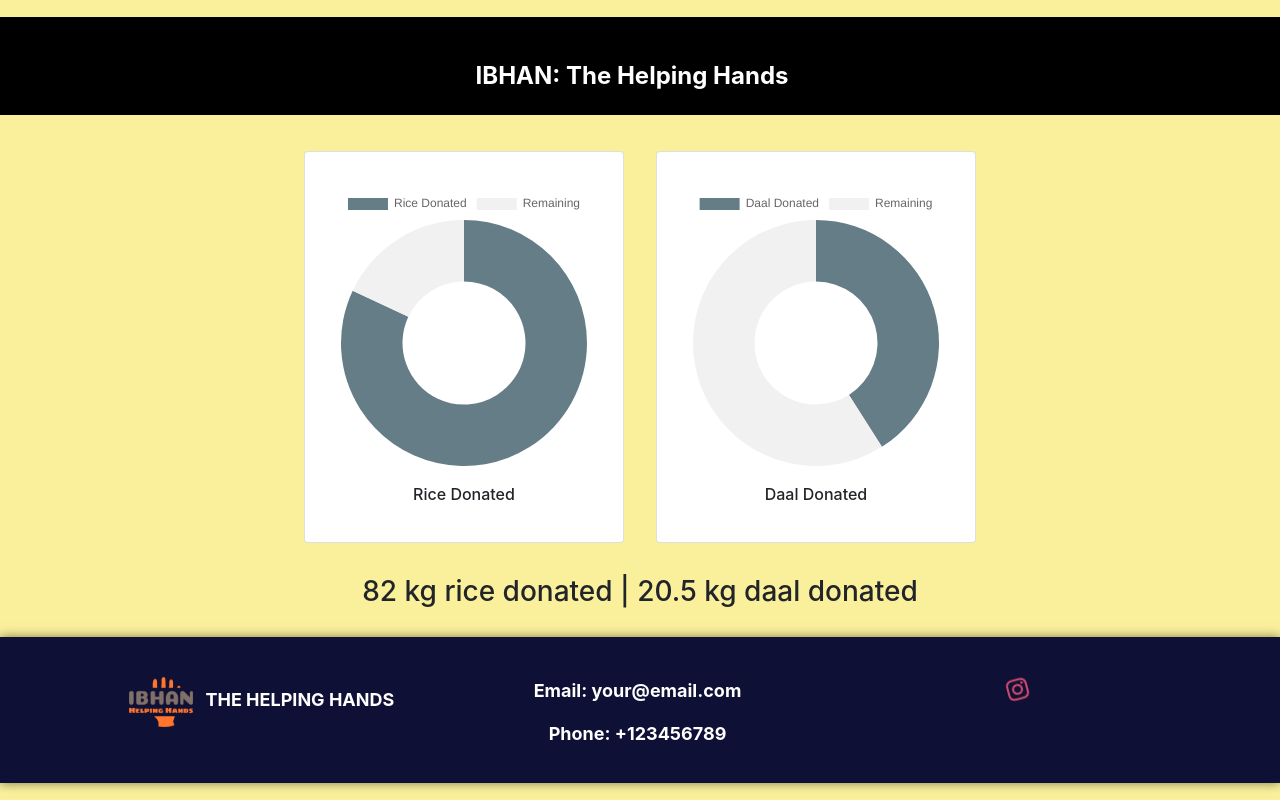
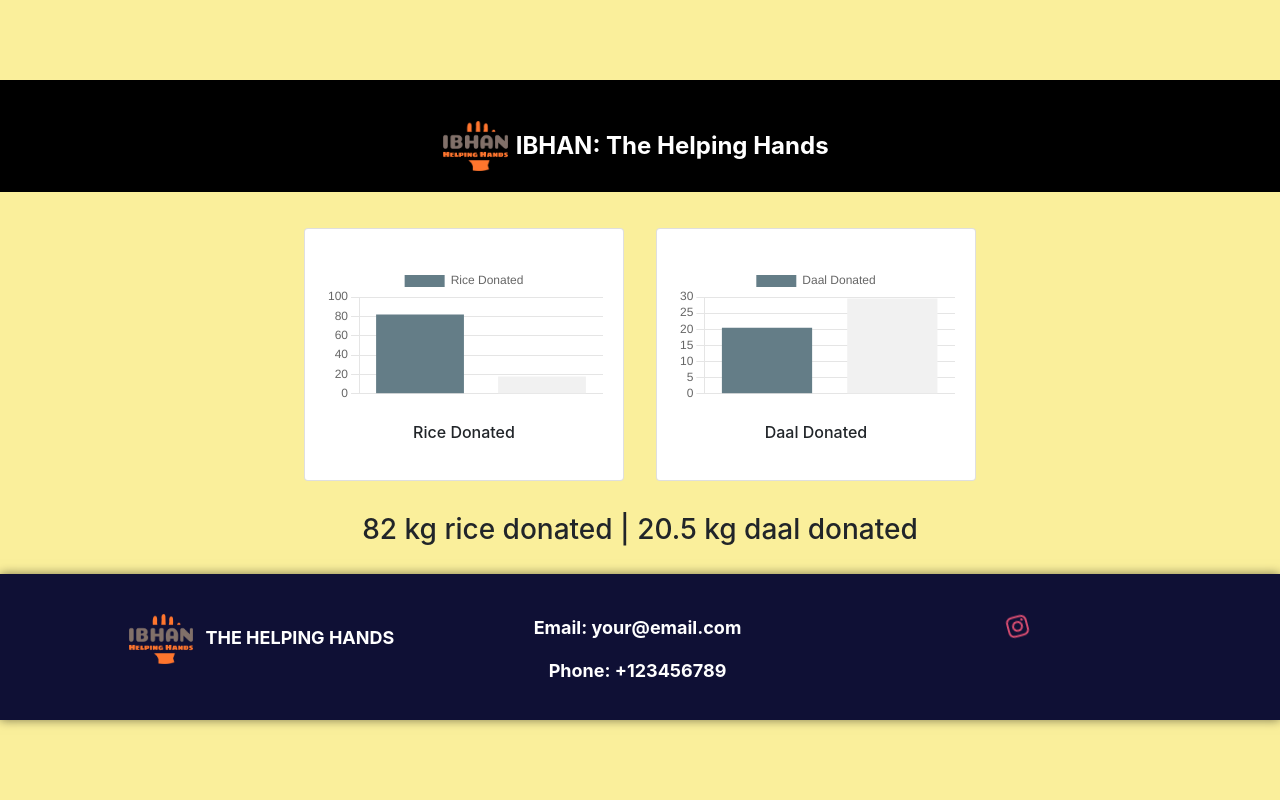
Before and after one commit to harsh4082/IBHAN, a plain HTML site: page index.html in a window 1280 px wide. Drawn offline with nearby package versions, Linux system fonts and the light colour scheme.

Commit message:
Update index.html

```diff
--- a/index.html
+++ b/index.html
@@ -169,7 +169,10 @@
     <!-- Navbar -->
     <nav class="navbar">
         <div class="container">
-            <span class="navbar-brand">IBHAN: The Helping Hands</span>
+            <span class="navbar-brand">
+                <img src="Ibhan.png" alt="Logo" width="50" height="50">
+                IBHAN: The Helping Hands
+            </span>
         </div>
     </nav>
 
@@ -177,7 +180,7 @@
     <div class="container">
         <div class="card-container">
 
-            <!-- Rice Doughnut Chart -->
+            <!-- Rice Bar Graph -->
             <div class="card">
                 <div class="card-body">
                     <canvas id="riceChart"></canvas>
@@ -185,7 +188,7 @@
                 </div>
             </div>
 
-            <!-- Daal Doughnut Chart -->
+            <!-- Daal Bar Graph -->
             <div class="card">
                 <div class="card-body">
                     <canvas id="daalChart"></canvas>
@@ -252,10 +255,11 @@
 
     <!-- Footer Script Section -->
     <script>
-        // Rice Doughnut Chart
+        // Rice Bar Graph
         var dataRice = {
             labels: ['Rice Donated', 'Remaining'],
             datasets: [{
+                label: 'Rice Donated',
                 data: [82, 18], // Updated data
                 backgroundColor: ['#647D87', '#f1f1f1'],
                 borderWidth: 0
@@ -263,23 +267,31 @@
         };
 
         var optionsRice = {
-            cutoutPercentage: 80,
-            aspectRatio: 1,
+            scales: {
+                x: {
+                    display: false
+                },
+                y: {
+                    beginAtZero: true
+                }
+            },
+            aspectRatio: 2,
             legend: {
                 display: false
             }
         };
 
         var riceChart = new Chart(document.getElementById('riceChart').getContext('2d'), {
-            type: 'doughnut',
+            type: 'bar',
             data: dataRice,
             options: optionsRice
         });
 
-        // Daal Doughnut Chart
+        // Daal Bar Graph
         var dataDaal = {
             labels: ['Daal Donated', 'Remaining'],
             datasets: [{
+                label: 'Daal Donated',
                 data: [20.5, 29.5], // Updated data
                 backgroundColor: ['#647D87', '#f1f1f1'],
                 borderWidth: 0
@@ -287,15 +299,22 @@
         };
 
         var optionsDaal = {
-            cutoutPercentage: 80,
-            aspectRatio: 1,
+            scales: {
+                x: {
+                    display: false
+                },
+                y: {
+                    beginAtZero: true
+                }
+            },
+            aspectRatio: 2,
             legend: {
                 display: false
             }
         };
 
         var daalChart = new Chart(document.getElementById('daalChart').getContext('2d'), {
-            type: 'doughnut',
+            type: 'bar',
             data: dataDaal,
             options: optionsDaal
         });
```
